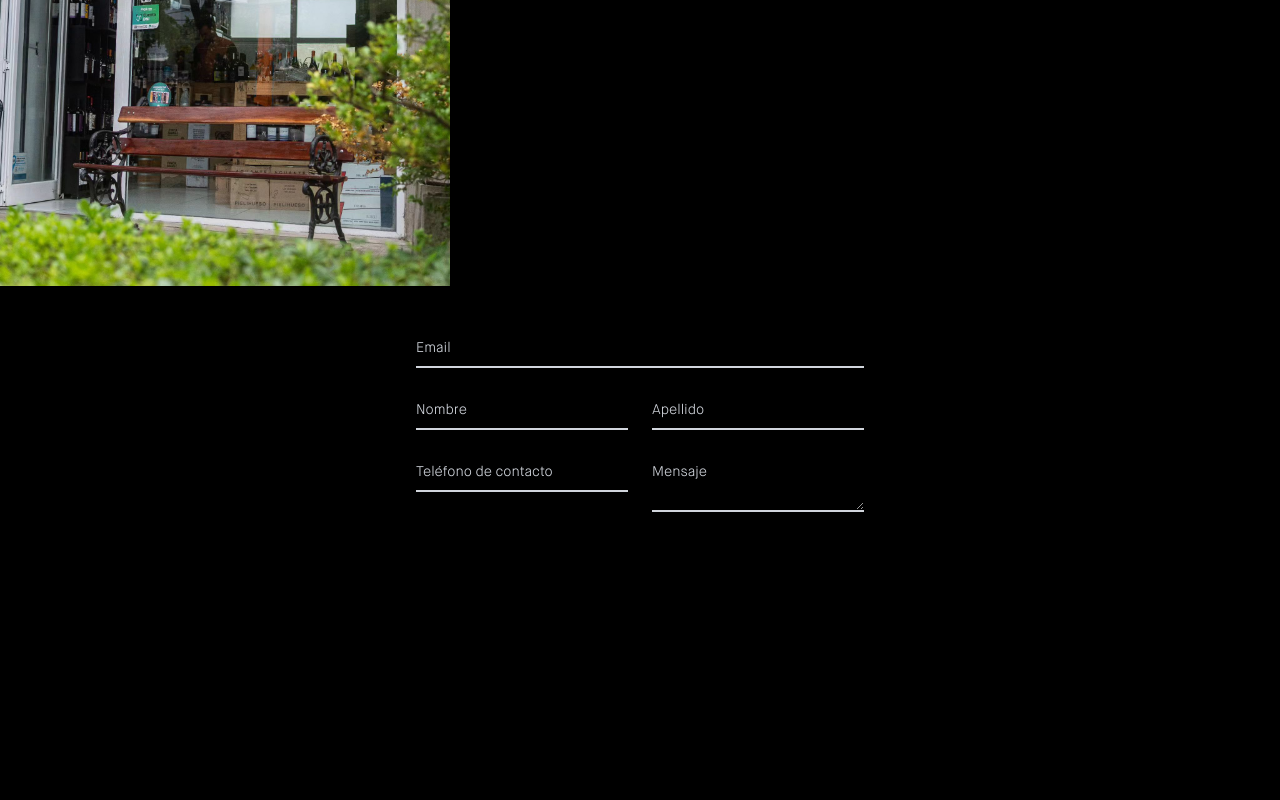
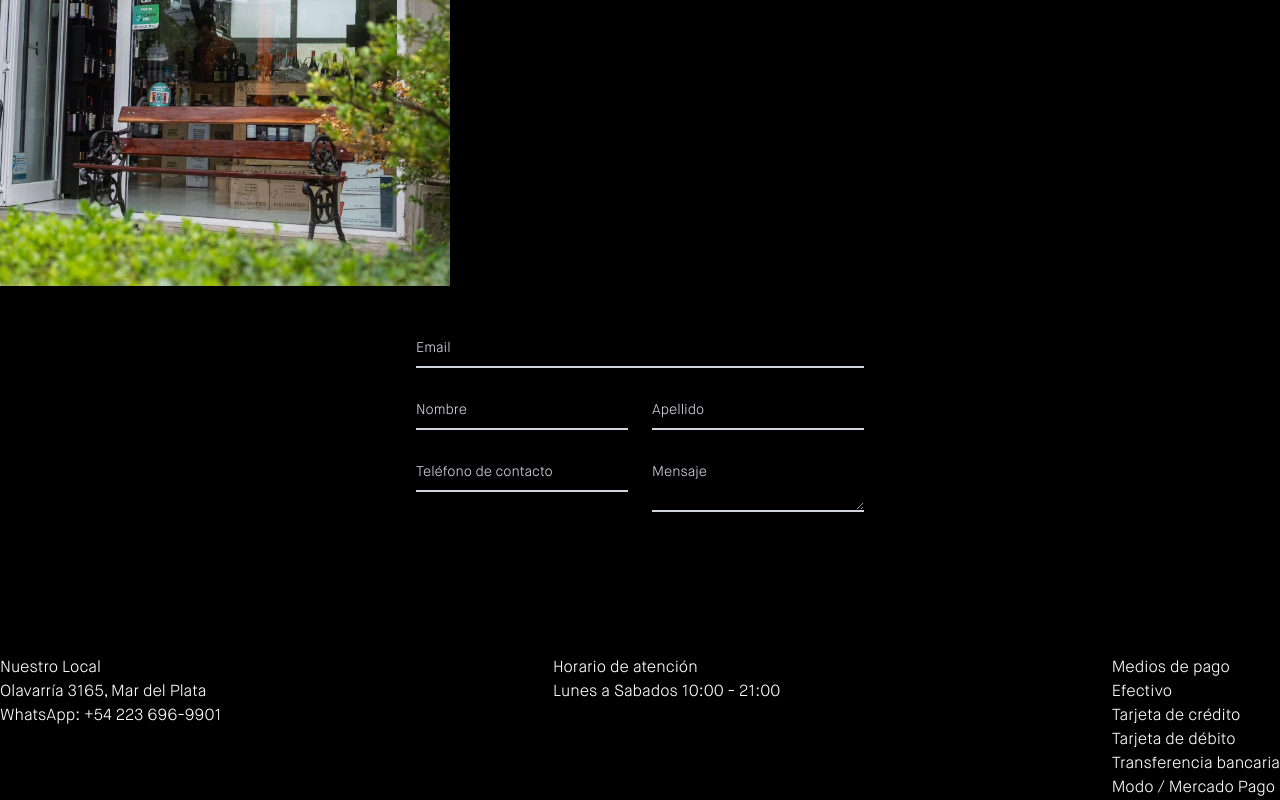
Before and after one commit to camila-stefano/cava-liere, a Next.js app: page / in a window 1280 px wide. Shown: the part 1157-1957 px from the top of the page. Before the commit the page ends 1813 px from the top, so only its background shows below. Built offline with nearby package versions, Linux system fonts and the light colour scheme.

Commit message:
add Footer component

```diff
--- a/src/app/layout.js
+++ b/src/app/layout.js
@@ -4,6 +4,7 @@ import Header from "@/components/Header";
 import Hero from "@/components/Hero";
 import Form from "@/components/Form";
 import InstagramFeed from "@/components/InstagramFeed";
+import Footer from "@/components/Footer";
 
 const maison = localFont({
   src: [
@@ -50,6 +51,7 @@ export default function RootLayout({ children }) {
         <Hero />
         <Form />
         <InstagramFeed />
+        <Footer />
       </body>
     </html>
   );
--- /dev/null
+++ b/src/components/Footer.js
@@ -0,0 +1,33 @@
+const Footer = () => {
+  return (
+    <section className="container mx-auto my-0">
+      <div className="flex justify-between text-white">
+        <div>
+          <h2>Nuestro Local</h2>
+          <p>Olavarría 3165, Mar del Plata</p>
+          <p>
+            WhatsApp:{" "}
+            <a href="https://api.whatsapp.com/send?phone=542236969901">
+              {" "}
+              +54 223 696-9901
+            </a>
+          </p>
+        </div>
+        <div>
+          <h2>Horario de atención</h2>
+          <p>Lunes a Sabados 10:00 - 21:00</p>
+        </div>
+        <div>
+          <h2>Medios de pago</h2>
+          <p>Efectivo</p>
+          <p>Tarjeta de crédito</p>
+          <p>Tarjeta de débito</p>
+          <p>Transferencia bancaria</p>
+          <p>Modo / Mercado Pago</p>
+        </div>
+      </div>
+    </section>
+  );
+};
+
+export default Footer;
--- /dev/null
+++ b/src/components/NavLink.js
@@ -0,0 +1,11 @@
+const NavLink = ({ href, children }) => {
+  return (
+    <li>
+      <a href="{href}" className="border-b-secondary hover:border-b-2">
+        {children}
+      </a>
+    </li>
+  );
+};
+
+export default NavLink;
```
